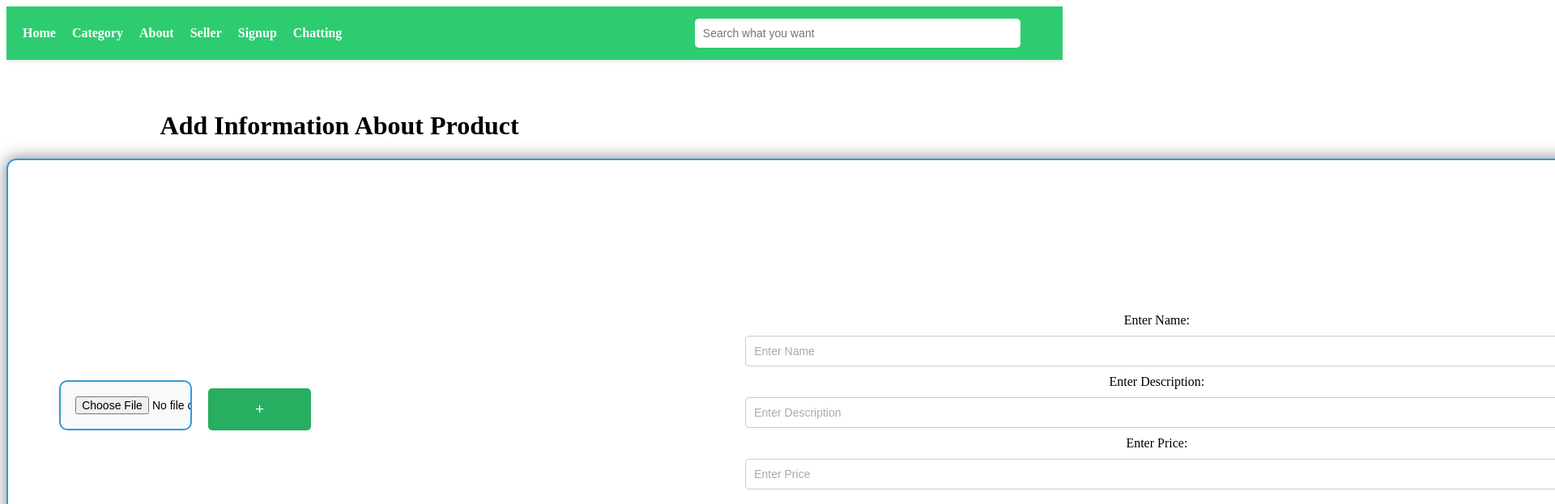
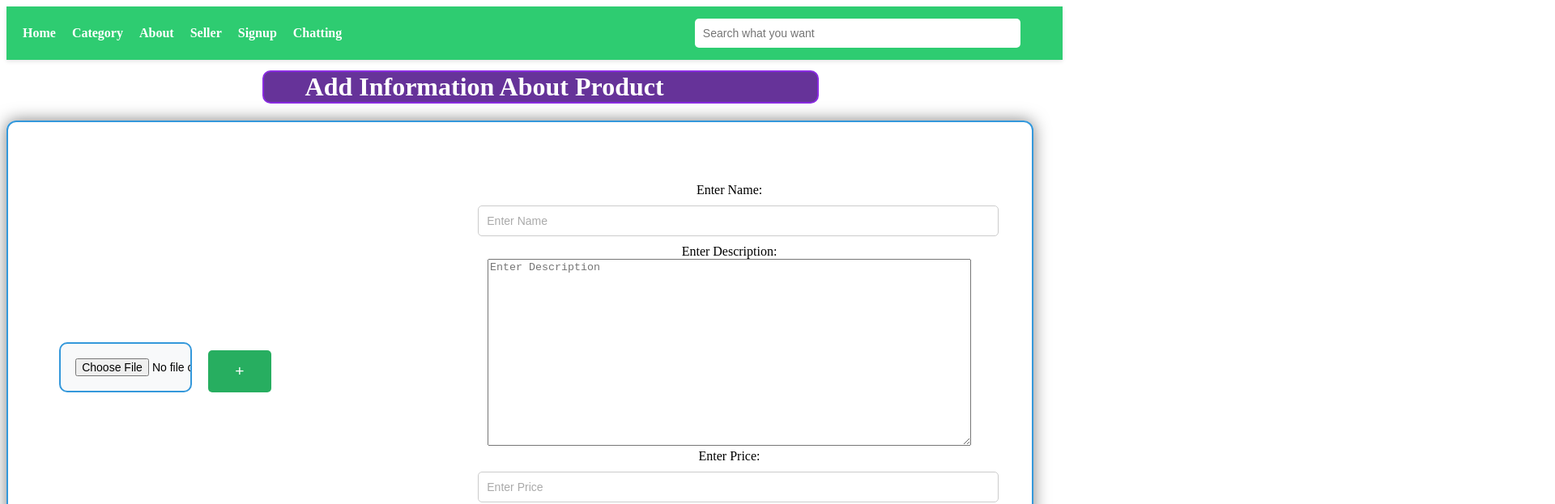
Before and after one commit to riyanrathore26/MarbleStore, a React (Create React App) app: page /AdminPage in a window 1280 px wide. Shown: the top 623 px of the page at 81% size, 1920 px wide, since content can reach past the window. Built offline with nearby package versions, Linux system fonts and the light colour scheme; no server answers.

Commit message:
css changes

```diff
--- a/package.json
+++ b/package.json
@@ -22,12 +22,13 @@
     "react-dom": "^18.2.0",
     "react-router-dom": "^6.18.0",
     "react-scripts": "5.0.1",
+    "react-toastify": "^10.0.4",
     "socket.io": "^4.7.4",
     "socket.io-client": "^4.7.4",
     "web-vitals": "^2.1.4"
   },
   "scripts": {
-    "start": "concurrently \"cd client && npm start\" \"cd server && npm start\"",
+    "start": "react-scripts start",
     "build": "react-scripts build",
     "test": "react-scripts test",
     "eject": "react-scripts eject"
--- a/src/Components/AdminPage.js
+++ b/src/Components/AdminPage.js
@@ -73,7 +73,7 @@ const AdminPage = () => {
   return (
     <>
       <NavigationBar />
-      <h1>Add Information About Product</h1>
+      <h1 className='h1_text'>Add Information About Product</h1>
       <div className='Big-container'>
         <div className="container">
           {fileContainers.map((container) => (
@@ -104,7 +104,7 @@ const AdminPage = () => {
             placeholder='Enter Name'
           />
           <label htmlFor="Description">Enter Description:</label>
-          <input
+          <textarea rows={15} cols={72}
             type='text'
             name='Description'
             placeholder='Enter Description'
@@ -115,8 +115,8 @@ const AdminPage = () => {
             name='Price'
             placeholder='Enter Price'
           />
+        <button className='submit_Post' onClick={handleSubmit}> Submit </button>
         </div>
-        <button className='submit' onClick={handleSubmit}> Submit </button>
       </div>
     </>
   );
--- a/src/Components_css/AdminPage.css
+++ b/src/Components_css/AdminPage.css
@@ -57,10 +57,10 @@
     transform: scale(1.1); /* Enlarge the image on hover */
   }
 
-  .submit {
+  .submit_Post {
     background-color: #27ae60;
     color: #fff;
-    width: 15%;
+    width: 20%;
     border: none;
     padding: 10px 15px;
     border-radius: 5px;
@@ -68,6 +68,7 @@
     font-size: 1.2em;
     margin-top: 10px;
     transition: background-color 0.3s;
+    margin-right: 80%;
   }
 
   .submit:hover {
@@ -128,9 +129,15 @@
   }
 
 
-  h1{
-    margin-left: 15%;
-    margin-top: 5%;
+  .h1_text{
+    margin-left: 25%;
+    margin-top: 1%;
+    border: 2px solid blueviolet;
+    border-radius: 10px;
+    background-color: rebeccapurple;
+    color: white;
+    width: 50%;
+    padding-left: 4%;
   }
 
   @keyframes slideIn {
--- a/src/Components_css/CreateSeller.css
+++ b/src/Components_css/CreateSeller.css
@@ -98,7 +98,7 @@
   text-align: center;
   animation: slideIn 0.8s ease-in-out;
   padding: 5%;
-  width: 168%;
+  width: 90%;
 }
 
 /* Styles for AdminPage */
```
Also changed, not shown: 1 other file (tests, documents, lock files or other folders).
